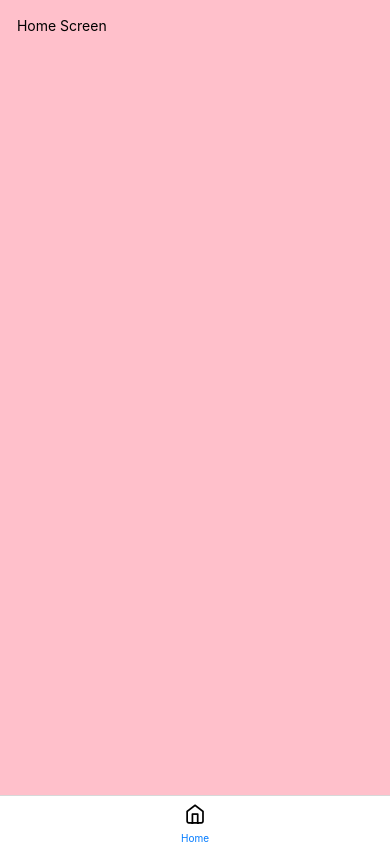
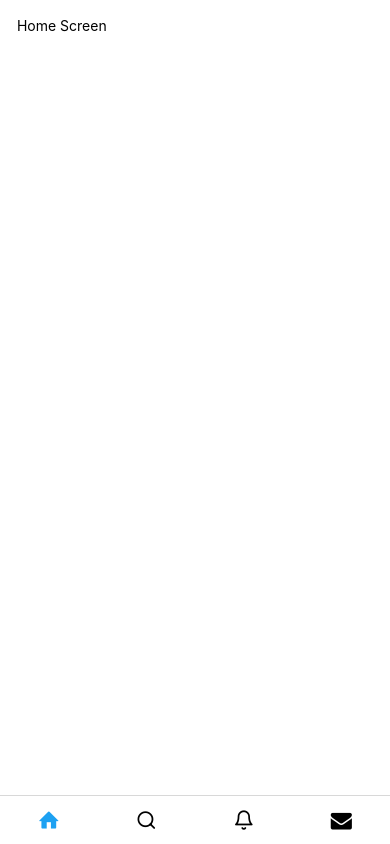
Before and after one commit to priyanu17/TwitterAppClone, a React Native app: screen / in a window 390 px wide. Built offline with nearby package versions, Linux system fonts and the light colour scheme.

Commit message:
add bottom tab screens

```diff
--- a/src/navigation/BottomTabNavigator.tsx
+++ b/src/navigation/BottomTabNavigator.tsx
@@ -1,21 +1,57 @@
 import React from 'react';
-import {HomeScreen} from '../screens/HomeScreen';
+import {HomeScreen} from '../screens/Home';
 import {Routes} from '../utils/constants/Routes';
 import {createBottomTabNavigator} from '@react-navigation/bottom-tabs';
-import Icon from '../templates/Icons/Icon';
+import Icon, {IconTypes} from '../templates/Icons/Icon';
+import {SearchScreen} from '../screens/Search';
+import {MessagesScreen} from '../screens/Messages/index';
+import {NotificationsScreen} from '../screens/Notifications';
+import {Colors} from '../utils/constants/Colors';
 
 const Tab = createBottomTabNavigator();
 
 export const BottomTabNavigator = () => {
   return (
     <Tab.Navigator
-      screenOptions={{
+      screenOptions={({route}) => ({
         headerShown: false,
-        tabBarIcon: () => {
-          return <Icon name={'home'} type={'feather'} />;
+        tabBarLabel: '',
+        tabBarIcon: ({focused}) => {
+          let iconName = '';
+          let iconType: IconTypes = 'material';
+
+          switch (route.name) {
+            case Routes.home:
+              iconName = 'home';
+              iconType = 'entypo';
+              break;
+            case Routes.search:
+              iconName = 'search';
+              iconType = 'feather';
+              break;
+            case Routes.notifications:
+              iconName = 'bell';
+              iconType = 'feather';
+              break;
+
+            case Routes.messages:
+              iconName = 'envelope';
+              iconType = 'font-awesome';
+          }
+
+          return (
+            <Icon
+              name={iconName}
+              type={iconType}
+              color={focused ? Colors.twitterBlue : Colors.black}
+            />
+          );
         },
-      }}>
+      })}>
       <Tab.Screen name={Routes.home} component={HomeScreen} />
+      <Tab.Screen name={Routes.search} component={SearchScreen} />
+      <Tab.Screen name={Routes.notifications} component={NotificationsScreen} />
+      <Tab.Screen name={Routes.messages} component={MessagesScreen} />
     </Tab.Navigator>
   );
 };
--- /dev/null
+++ b/src/screens/Messages/index.tsx
@@ -0,0 +1,11 @@
+import React from 'react';
+import {Text} from 'react-native';
+import {ScreenContainer} from '../../templates/ScreenContainer';
+
+export const MessagesScreen = () => {
+  return (
+    <ScreenContainer>
+      <Text>Messages Screen</Text>
+    </ScreenContainer>
+  );
+};
--- /dev/null
+++ b/src/screens/Messages/styles.ts
@@ -0,0 +1,5 @@
+import {StyleSheet} from 'react-native';
+
+export const styles = StyleSheet.create({
+  container: {},
+});
--- /dev/null
+++ b/src/screens/Notifications/index.tsx
@@ -0,0 +1,11 @@
+import React from 'react';
+import {Text} from 'react-native';
+import {ScreenContainer} from '../../templates/ScreenContainer';
+
+export const NotificationsScreen = () => {
+  return (
+    <ScreenContainer>
+      <Text>Notifications Screen</Text>
+    </ScreenContainer>
+  );
+};
--- /dev/null
+++ b/src/screens/Notifications/styles.ts
@@ -0,0 +1,5 @@
+import {StyleSheet} from 'react-native';
+
+export const styles = StyleSheet.create({
+  container: {},
+});
--- /dev/null
+++ b/src/screens/Search/index.tsx
@@ -0,0 +1,11 @@
+import React from 'react';
+import {Text} from 'react-native';
+import {ScreenContainer} from '../../templates/ScreenContainer';
+
+export const SearchScreen = () => {
+  return (
+    <ScreenContainer>
+      <Text>Search Screen</Text>
+    </ScreenContainer>
+  );
+};
--- /dev/null
+++ b/src/screens/Search/styles.ts
@@ -0,0 +1,5 @@
+import {StyleSheet} from 'react-native';
+
+export const styles = StyleSheet.create({
+  container: {},
+});
--- a/src/templates/ScreenContainer/styles.tsx
+++ b/src/templates/ScreenContainer/styles.tsx
@@ -1,11 +1,12 @@
 import {StyleSheet} from 'react-native';
+import {Colors} from '../../utils/constants/Colors';
 import {Sizes} from '../../utils/constants/Sizes';
 
 // Styles for Screen container template
 export const styles = StyleSheet.create({
   container: {
     flex: 1,
-    backgroundColor: 'pink',
+    backgroundColor: Colors.white,
     paddingHorizontal: Sizes.md,
     paddingTop: Sizes.md,
   },
--- a/src/utils/constants/Colors.ts
+++ b/src/utils/constants/Colors.ts
@@ -2,4 +2,5 @@ export const Colors = {
   black: 'black',
   white: 'white',
   pink: 'pink',
+  twitterBlue: '#1DA1F2',
 };
--- a/src/utils/constants/Routes.ts
+++ b/src/utils/constants/Routes.ts
@@ -1,4 +1,7 @@
 export const Routes = {
+  bottomTabs: 'BottomTabs',
   home: 'Home',
-  bottomTabs: 'BottomTabs',
+  messages: 'Messages',
+  search: 'Search',
+  notifications: 'Notifications',
 };
```
Also changed, not shown: src/screens/Home/index.tsx (renamed from src/screens/HomeScreen/index.tsx), src/screens/Home/styles.ts (renamed from src/screens/HomeScreen/styles.ts).
